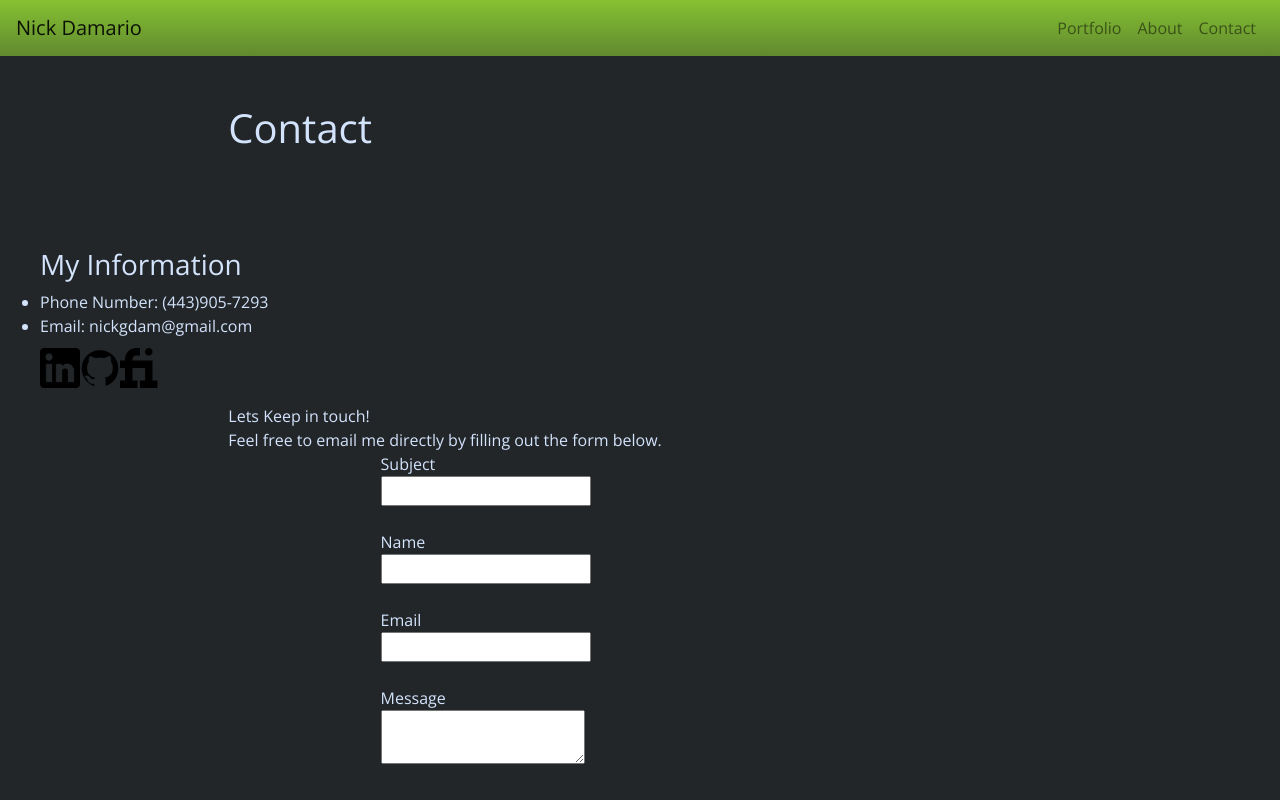
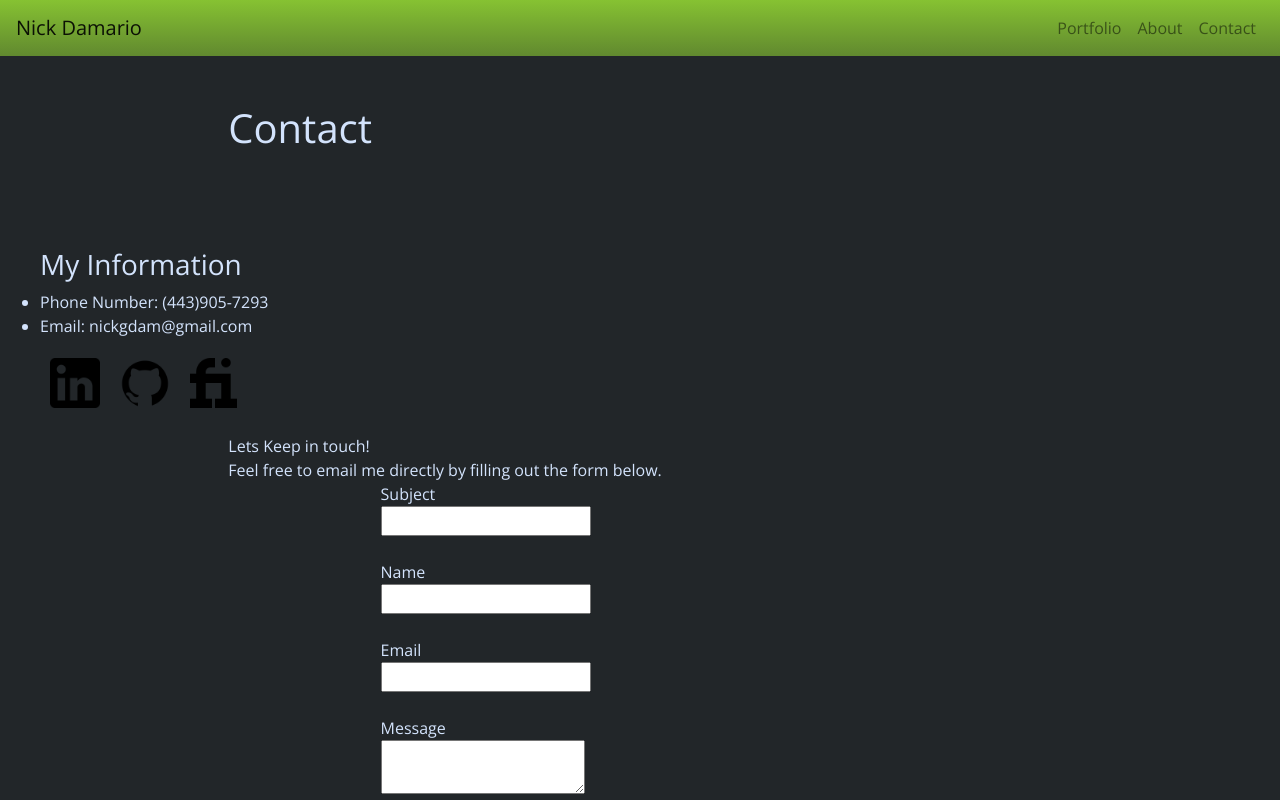
Before and after one commit to nickgdam/React-Portfolio, a React (Create React App) app: page /contact in a window 1280 px wide. Shown: the top 800 px of the page. Built offline with nearby package versions, Linux system fonts and the light colour scheme.

Commit message:
adding link padding

```diff
--- a/src/App.css
+++ b/src/App.css
@@ -75,8 +75,9 @@
 }
 
 .links{
-  width: 40px;
-  height: 40px;
+  width: 70px;
+  height: 70px;
+  padding: 10px;
 }
 
 .yeet{
```
Also changed, not shown: 1 other file (tests, documents, lock files or other folders).
